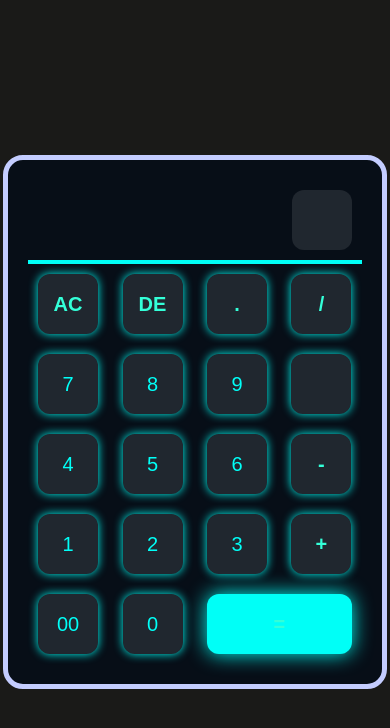
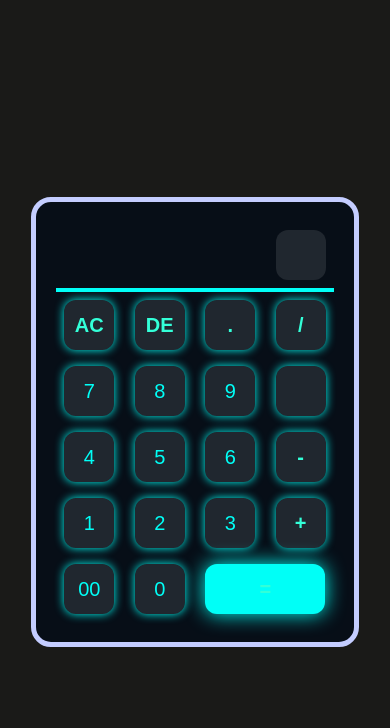
Before and after one commit to amritaraj32/calculator, a plain HTML site: page index.html in a window 390 px wide. Drawn offline with Linux system fonts and the light colour scheme.

Commit message:
Update style.css

```diff
--- a/style.css
+++ b/style.css
@@ -4,6 +4,7 @@
     font-family: 'orbitron',sans-serif;
     box-sizing: border-box;
 }
+
 .container{
     width: 100%;
     height: 100vh;
@@ -11,7 +12,9 @@
     display: flex;
     align-items: center;
     justify-content: center;
+    padding: 15px; /* मोबाइल के लिए जोड़ा */
 }
+
 .calculator{
     color: rgb(196, 205, 255);
     background: #070e17;
@@ -19,9 +22,8 @@
     border-radius: 20px;
     border-style: solid;
     border-width: 5px;
+}
 
-
-}
 .calculator form input {
     border: none;
     outline: none;
@@ -35,11 +37,12 @@
     box-shadow: 0 0 10px #00fff7;
     transition: transform 0.2s ease, box-shadow 0.2s ease;
 }
+
 .calculator form input:hover {
     transform: scale(1.1);
     box-shadow: 0 0 15px #00fff7, 0 0 20px #00fff7;
+}
 
-}
 form .display{
     flex: 1;
     text-align: right;
@@ -49,12 +52,15 @@ form .display{
     box-shadow: none;
     border-bottom: 4px solid #00fff7;
 }
+
 form .display input{
     text-align: right;
     flex: 1;
     font-size: 45px;
     box-shadow: none;
+    width: 100%; /* मोबाइल के लिए जोड़ा */
 }
+
 form input.equal{
     width: 145px;
     background: #00fff7;
@@ -62,7 +68,32 @@ form input.equal{
     font-weight: bold;
     box-shadow: 0 0 20px #00fff7;
 }
+
 form input.operator{
     color: #33ffd8;
     font-weight: bold;
 }
+
+/* नए जोड़े गए मोबाइल स्टाइल */
+@media (max-width: 480px) {
+    .calculator form input {
+        width: 50px;
+        height: 50px;
+        margin: 8px;
+    }
+
+    form input.equal {
+        width: 120px;
+    }
+
+    form .display input {
+        font-size: 36px;
+    }
+}
+
+/* मोबाइल कीबोर्ड को रोकने के लिए */
+input[type="text"] {
+    -webkit-user-select: none;
+    -moz-user-select: none;
+    user-select: none;
+}
```
